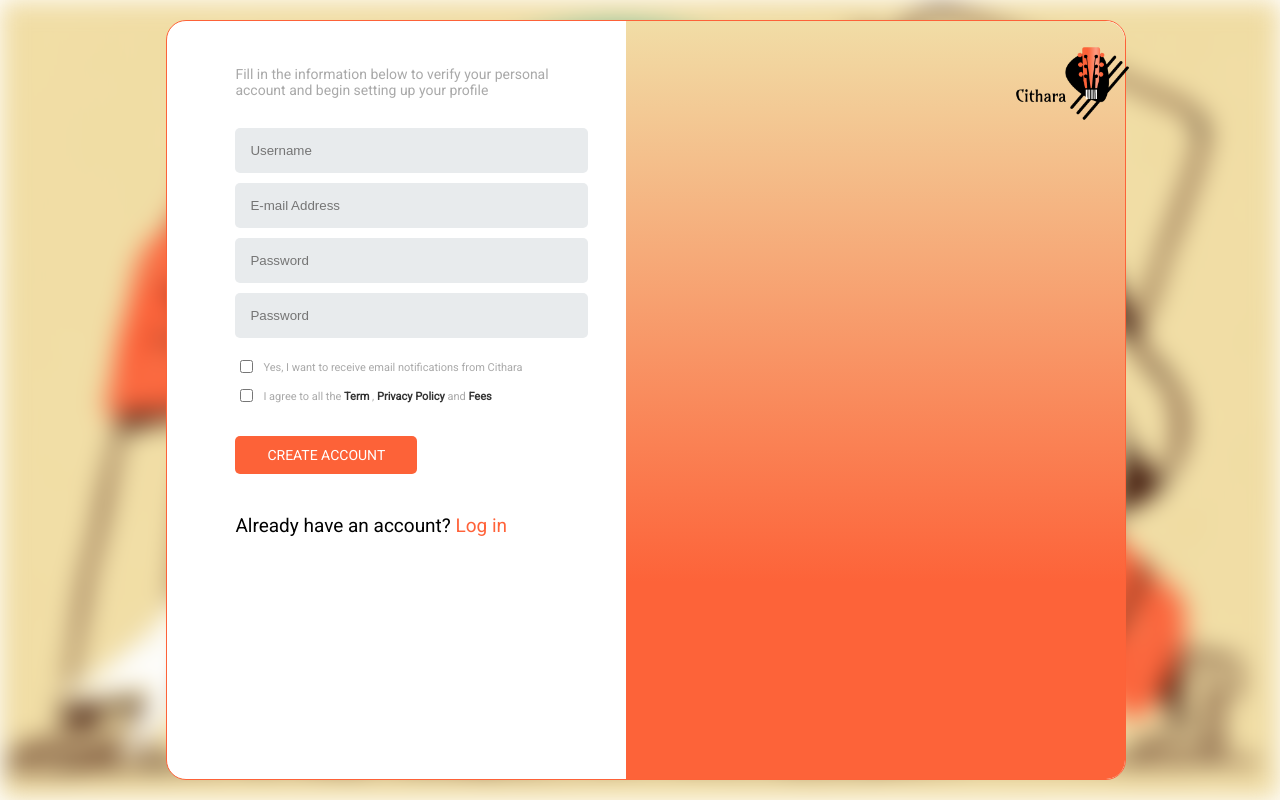
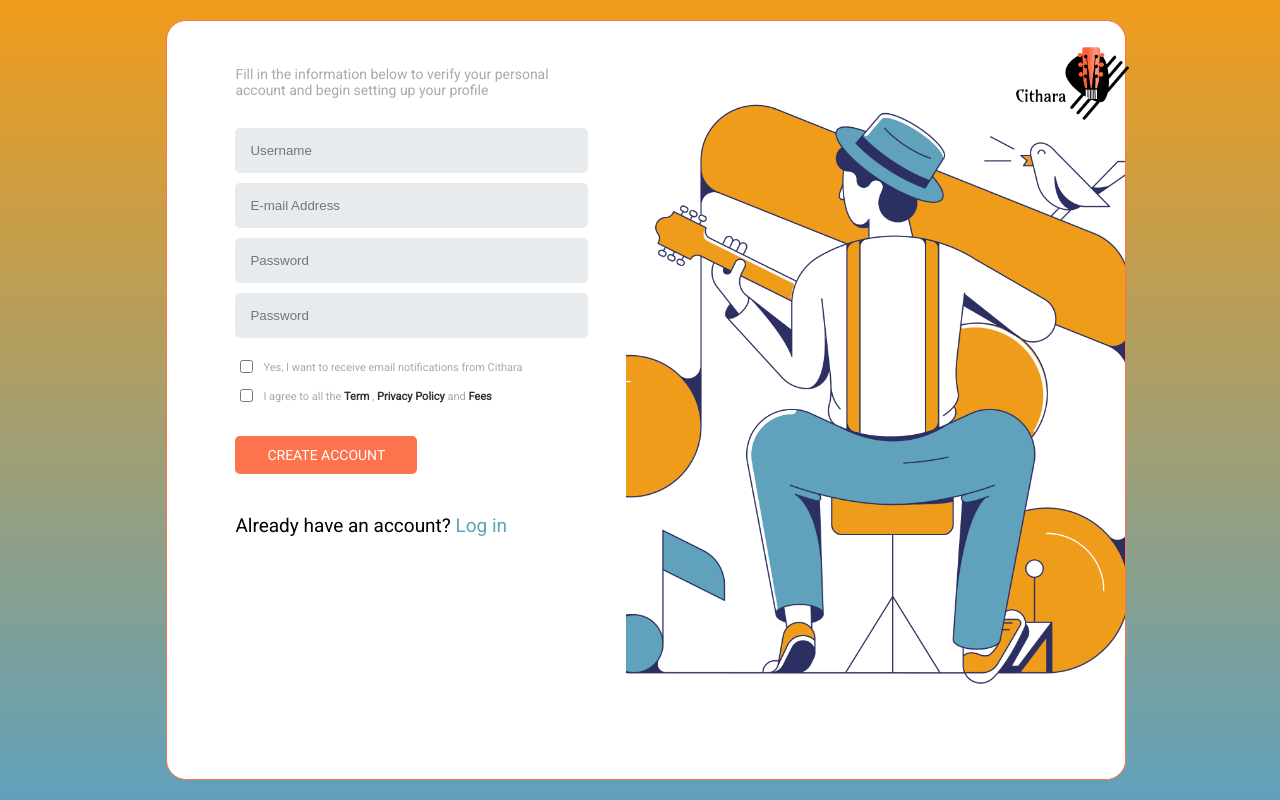
Before and after one commit to jose-a-dlc05/cithara-frontend, a PHP site: page /registration.html in a window 1280 px wide. Run offline with PHP 8.4, Linux system fonts and the light colour scheme; some web fonts are replaced.

Commit message:
changed background images and colors

```diff
--- a/index.html
+++ b/index.html
@@ -7,7 +7,7 @@
     <link rel="stylesheet" href="resources/css/style.css" type="text/css" />
   </head>
   <body>
-    <div class="bg-image"></div>
+    <div class="bg-login"></div>
     <div class="overlay">
       <div class="login-form">
         <a href="index.html"
--- a/registration.html
+++ b/registration.html
@@ -7,7 +7,7 @@
     <link rel="stylesheet" href="resources/css/style.css" type="text/css" />
   </head>
   <body>
-    <div class="bg-image"></div>
+    <div class="bg-registration"></div>
     <div class="overlay">
       <div class="registration-form left">
         <p class="registration-form--heading">
--- a/resources/css/style.css
+++ b/resources/css/style.css
@@ -15,31 +15,24 @@ body {
   font-family: 'Roboto', sans-serif;
 }
 
-.bg-image {
+.bg-login {
   /* Set size of image */
   min-height: 100%;
   min-width: 100%;
   margin: 0;
   /* Background Image */
-  background: url('../img/background.jpg') no-repeat center/cover fixed;
-  /*
-  background: bg-color bg-image position/bg-size bg-repeat bg-origin bg-clip bg-attachment initial|inherit;
-
-
-    background-image: url('../img/background.jpg');
-    background-repeat: no-repeat;
-    background-position: center;
-    background-size: cover;
-    background-attachment: fixed;
-
-  */
-
-  -webkit-filter: blur(13px);
-  -moz-filter: blur(13px);
-  -o-filter: blur(13px);
-  -ms-filter: blur(13px);
-  filter: blur(13px);
-
+  background: linear-gradient(180deg, rgba(240,156,27,1) 0%, rgba(244,142,172,1) 100%);
+  position: absolute;
+  left: 0;
+  top: 0;
+}
+.bg-registration {
+  /* Set size of image */
+  min-height: 100%;
+  min-width: 100%;
+  margin: 0;
+  /* Background Image */
+  background: linear-gradient(180deg, rgba(240,156,27,1) 0%, rgba(96,161,187,1) 100%);
   position: absolute;
   left: 0;
   top: 0;
@@ -55,7 +48,7 @@ body {
   /* margin-bottom: -50px; */
   margin-left: -15%; /*this is half of width of your div  */
   border-radius: 20px;
-  border: 1px solid #fd6238;
+  border: 1px solid #FD734D;
 
   display: flex;
 }
@@ -156,14 +149,14 @@ input[type='text'] {
 }
 
 .primary-btn {
-  background: #fd6238;
+  background: #FD734D;
   color: #ffffff;
 }
 
 .secondary-btn {
   background: #ffffff;
-  color: #fd6238;
-  border: 1px solid #fd6238;
+  color: #FD734D;
+  border: 1px solid #FD734D;
 }
 
 .legal-terms {
@@ -189,7 +182,7 @@ input[type='text'] {
   width: 60%;
   height: auto;
   max-width: 100%;
-  background-image: url('../img/background.jpg');
+  background-image: url('../img/sax_player.png') ;
   background-repeat: no-repeat;
   background-position: center;
   background-size: cover;
@@ -260,20 +253,21 @@ strong {
 
 .login-anchor {
   text-decoration: none;
-  color: #ff6239;
+  color: #60A1BB;
 }
 
 .right {
+ /* temporary */
+  /* border: 1px solid black; */
   width: 55%;
   height: auto;
   max-width: 100%;
-  background: linear-gradient(
-    180deg,
-    rgba(241, 221, 166, 1) 0%,
-    rgba(253, 99, 57, 1) 74%
-  );
+  background-image: url('../img/guitar_player.webp');
+  background-repeat: no-repeat;
+  background-position: center;
+  background-size: cover;
   border-top-right-radius: 20px;
-  border-bottom-right-radius: 19px;
+  border-bottom-right-radius: 20px;
 }
 
 .registration-logo {
```
Also changed, not shown: resources/img/full_band.png (added), resources/img/guitar_player.webp (added), resources/img/lock-icon.gif (added), resources/img/sax_player.png (added), resources/img/trumpet_player.webp (added), 1 other file.
